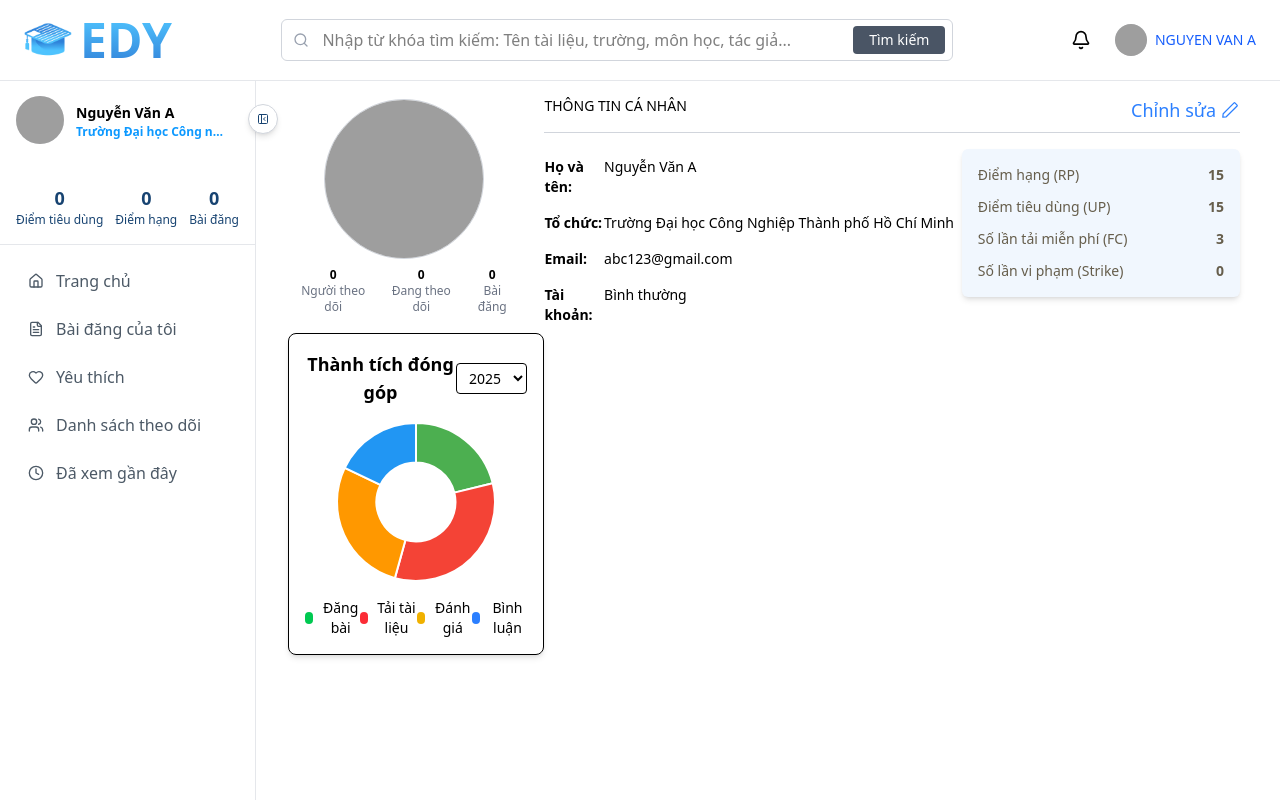
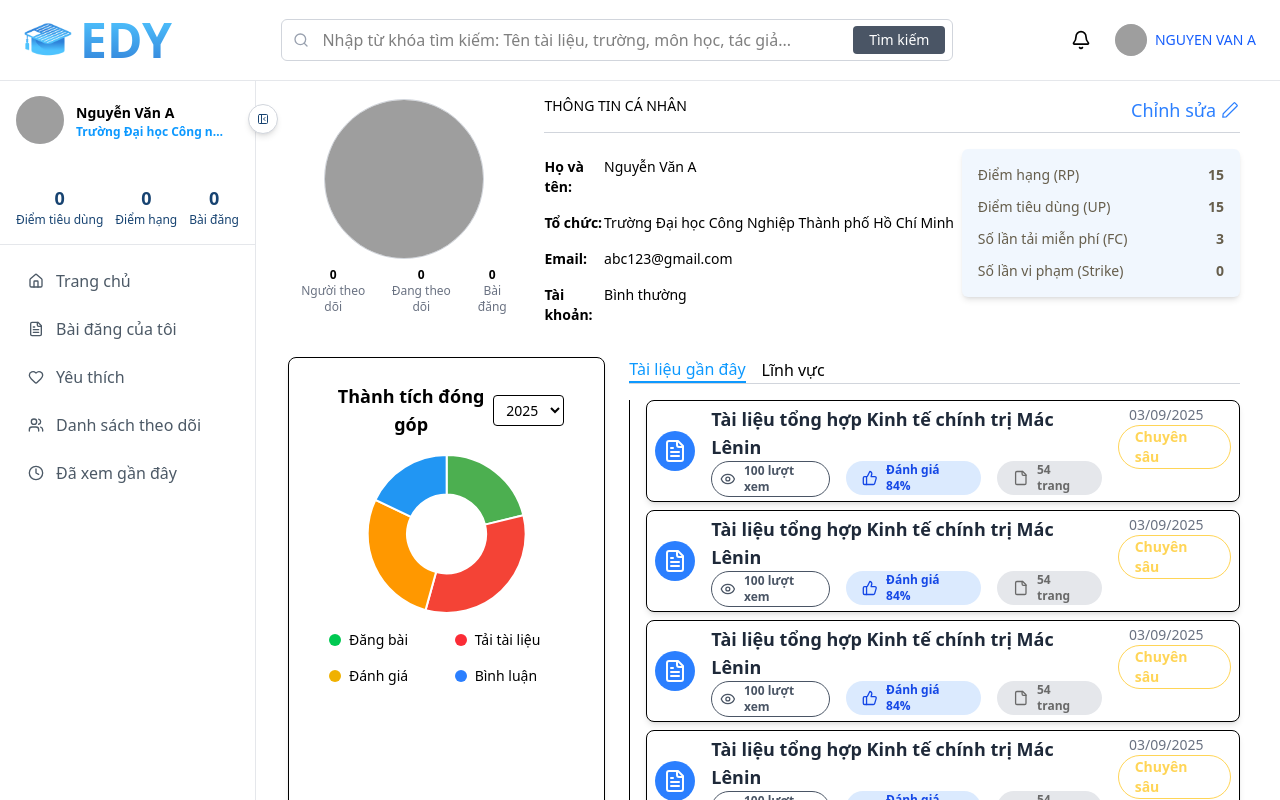
Before and after one commit to ldp2003/Edy_FE, a React (Vite) app: page /personal-profile in a window 1280 px wide. Built offline with nearby package versions, Linux system fonts and the light colour scheme; grey boxes are pictures that could not be loaded.

Commit message:
feat: Enhance personal profile layout with new ProfileTab and RecentDocument components

```diff
--- /dev/null
+++ b/src/components/user/document/RecentDocument.tsx
@@ -0,0 +1,52 @@
+import React from "react";
+import RecentItem from "./RecentItem";
+
+const RecentDocument = () => {
+  const recentDocs = [
+    {
+      title: "Tài liệu tổng hợp Kinh tế chính trị Mác Lênin",
+      views: 100,
+      rating: 84,
+      pages: 54,
+      date: "03/09/2025",
+    },
+    {
+      title: "Tài liệu tổng hợp Kinh tế chính trị Mác Lênin",
+      views: 100,
+      rating: 84,
+      pages: 54,
+      date: "03/09/2025",
+    },
+    {
+      title: "Tài liệu tổng hợp Kinh tế chính trị Mác Lênin",
+      views: 100,
+      rating: 84,
+      pages: 54,
+      date: "03/09/2025",
+    },
+    {
+      title: "Tài liệu tổng hợp Kinh tế chính trị Mác Lênin",
+      views: 100,
+      rating: 84,
+      pages: 54,
+      date: "03/09/2025",
+    },
+    {
+      title: "Tài liệu tổng hợp Kinh tế chính trị Mác Lênin",
+      views: 100,
+      rating: 84,
+      pages: 54,
+      date: "03/09/2025",
+    },
+  ];
+
+  return (
+    <div className="border-l pl-4">
+      {recentDocs.map((doc, index) => (
+        <RecentItem key={index} {...doc} />
+      ))}
+    </div>
+  );
+};
+
+export default RecentDocument;
--- /dev/null
+++ b/src/components/user/document/RecentItem.tsx
@@ -0,0 +1,54 @@
+import React from "react";
+import { FileText } from "lucide-react";
+import ViewCount from "./documentElement/ViewCount";
+import RatingRatio from "./documentElement/RatingRatio";
+import PageCount from "./documentElement/PageCount";
+import IntensiveMark from "./documentElement/IntensiveMark";
+
+type RecentItemProps = {
+  title: string;
+  views: number;
+  rating: number;
+  pages: number;
+  date: string;
+};
+
+const RecentItem: React.FC<RecentItemProps> = ({
+  title,
+  views,
+  rating,
+  pages,
+  date,
+}) => {
+  return (
+    <div className="flex text-left w-full gap-4 justify-between px-2 py-1 border rounded-lg shadow-md bg-white mb-2">
+      <div className="flex items-center">
+        <div className="icon bg-blue-500 text-white p-2 rounded-full mr-4">
+          <FileText size={24} />
+        </div>
+        <div>
+          <div className="item-title font-bold text-lg text-gray-800">
+            {title}
+          </div>
+          <div className="flex flex-row text-sm text-gray-600">
+            <span className="mr-4">
+              <ViewCount count={views}></ViewCount>
+            </span>
+            <span className="mr-4">
+              <RatingRatio rating={rating}></RatingRatio>
+            </span>
+            <span>
+              <PageCount pages={pages}></PageCount>
+            </span>
+          </div>
+        </div>
+      </div>
+      <div className="flex flex-col items-center">
+        <span className="text-sm text-gray-500 mr-4">{date}</span>
+        <IntensiveMark label="Chuyên sâu"></IntensiveMark>
+      </div>
+    </div>
+  );
+};
+
+export default RecentItem;
--- /dev/null
+++ b/src/components/user/document/documentElement/IntensiveMark.tsx
@@ -0,0 +1,21 @@
+import React from "react";
+
+type IntensiveMarkProps = {
+  label: string;
+};
+
+const IntensiveMark: React.FC<IntensiveMarkProps> = ({ label }) => {
+  return (
+    <div
+      className="flex items-center t border unded-full px-4 py-[1px] rounded-full text-sm font-bold w-fit"
+      style={{
+        color: "var(--intensive-color)",
+        borderColor: "var(--intensive-color)",
+      }}
+    >
+      <span>{label}</span>
+    </div>
+  );
+};
+
+export default IntensiveMark;
--- /dev/null
+++ b/src/components/user/document/documentElement/PageCount.tsx
@@ -0,0 +1,20 @@
+import React from "react";
+import { File } from "lucide-react";
+
+type PageCountProps = {
+  pages: number;
+};
+
+const PageCount: React.FC<PageCountProps> = ({ pages }) => {
+  return (
+    <div
+      className="flex items-center bg-gray-200 rounded-full px-4 py-[1px] text-xs font-bold w-fit"
+      style={{ color: "var(--page-element-color)" }}
+    >
+      <File className="mr-2" size={16} />
+      <span>{pages} trang</span>
+    </div>
+  );
+};
+
+export default PageCount;
--- /dev/null
+++ b/src/components/user/document/documentElement/RatingRatio.tsx
@@ -0,0 +1,17 @@
+import React from "react";
+import { ThumbsUp } from "lucide-react";
+
+type RatingRatioProps = {
+  rating: number;
+};
+
+const RatingRatio: React.FC<RatingRatioProps> = ({ rating }) => {
+  return (
+    <div className="flex items-center bg-blue-100 text-blue-700 rounded-full px-4 py-[1px] text-xs font-bold w-fit">
+      <ThumbsUp className="mr-2" size={16} />
+      <span>Đánh giá {rating}%</span>
+    </div>
+  );
+};
+
+export default RatingRatio;
--- /dev/null
+++ b/src/components/user/document/documentElement/ViewCount.tsx
@@ -0,0 +1,17 @@
+import React from "react";
+import { Eye } from "lucide-react";
+
+type ViewCountProps = {
+  count: number;
+};
+
+const ViewCount: React.FC<ViewCountProps> = ({ count }) => {
+  return (
+    <div className="flex items-center border rounded-full px-2 py-[1px] font-bold text-xs w-fit">
+      <Eye className="mr-2 color-black" size={16} />
+      <span>{count} lượt xem</span>
+    </div>
+  );
+};
+
+export default ViewCount;
--- a/src/components/user/personalProfile/ChartProfile.tsx
+++ b/src/components/user/personalProfile/ChartProfile.tsx
@@ -52,7 +52,7 @@ const ChartProfile: React.FC = () => {
   }, []);
 
   return (
-    <div className="p-4 border rounded-lg shadow-md w-64">
+    <div className="px-10 py-6 border rounded-lg shadow-md h-full w-full">
       <div className="flex justify-between items-center mb-4">
         <h2 className="text-lg font-bold">Thành tích đóng góp</h2>
         <select className="text-sm border rounded px-2 py-1">
@@ -64,7 +64,7 @@ const ChartProfile: React.FC = () => {
       <div className="relative w-full h-40">
         <canvas ref={chartRef}></canvas>
       </div>
-      <div className="flex justify-around mt-4 text-sm">
+      <div className="grid grid-cols-2 gap-4 mt-4 text-sm">
         <div className="flex items-center">
           <span className="w-3 h-3 rounded-full bg-green-500 inline-block mr-2"></span>
           Đăng bài
--- /dev/null
+++ b/src/components/user/personalProfile/ProfileTab.tsx
@@ -0,0 +1,50 @@
+import React, { useState } from "react";
+import RecentDocument from "../document/RecentDocument";
+import StudyField from "./StudyField";
+
+const ProfileTab: React.FC = () => {
+  const [activeTab, setActiveTab] = useState("recent");
+
+  return (
+    <div>
+      <div className="flex flex-row gap-4 border-b border-gray-300 mb-4">
+        <button
+          onClick={() => setActiveTab("recent")}
+          className={
+            activeTab === "recent" ? "active tab-button" : "tab-button"
+          }
+          style={
+            activeTab === "recent"
+              ? {
+                  color: "var(--primary-color)",
+                  borderBottom: "2px solid var(--primary-color)",
+                }
+              : {}
+          }
+        >
+          Tài liệu gần đây
+        </button>
+        <button
+          onClick={() => setActiveTab("study")}
+          className={activeTab === "study" ? "active tab-button" : "tab-button"}
+          style={
+            activeTab === "study"
+              ? {
+                  color: "var(--primary-color)",
+                  borderBottom: "2px solid var(--primary-color)",
+                }
+              : {}
+          }
+        >
+          Lĩnh vực
+        </button>
+      </div>
+      <div className="w-full">
+        {activeTab === "recent" && <RecentDocument />}
+        {activeTab === "study" && <StudyField />}
+      </div>
+    </div>
+  );
+};
+
+export default ProfileTab;
--- /dev/null
+++ b/src/components/user/personalProfile/StudyField.tsx
@@ -0,0 +1,7 @@
+import React from "react";
+
+const StudyField = () => {
+  return <div>{/* Add content for StudyField here */}</div>;
+};
+
+export default StudyField;
--- a/src/index.css
+++ b/src/index.css
@@ -12,4 +12,6 @@
   --green-button-color: #27a743;
   --red-button-color: #d63847;
   --page-nav-color: #f4f2ff;
+  --page-element-color: #696969;
+  --intensive-color: #FFD557;
 }
--- a/src/pages/user/personalProfile/PersonalProfile.tsx
+++ b/src/pages/user/personalProfile/PersonalProfile.tsx
@@ -1,12 +1,20 @@
 import React from "react";
 import PersonalHeader from "../../../components/user/personalProfile/PersonalHeader";
 import ChartProfile from "../../../components/user/personalProfile/ChartProfile";
+import ProfileTab from "../../../components/user/personalProfile/ProfileTab";
 
 const PersonalProfile: React.FC = () => {
   return (
     <div className="">
       <PersonalHeader></PersonalHeader>
-      <ChartProfile></ChartProfile>
+      <div className="flex w-full flex-row mt-6 gap-6">
+        <div className="w-1/3">
+          <ChartProfile></ChartProfile>
+        </div>
+        <div className="w-2/3">
+          <ProfileTab></ProfileTab>
+        </div>
+      </div>
     </div>
   );
 };
```
